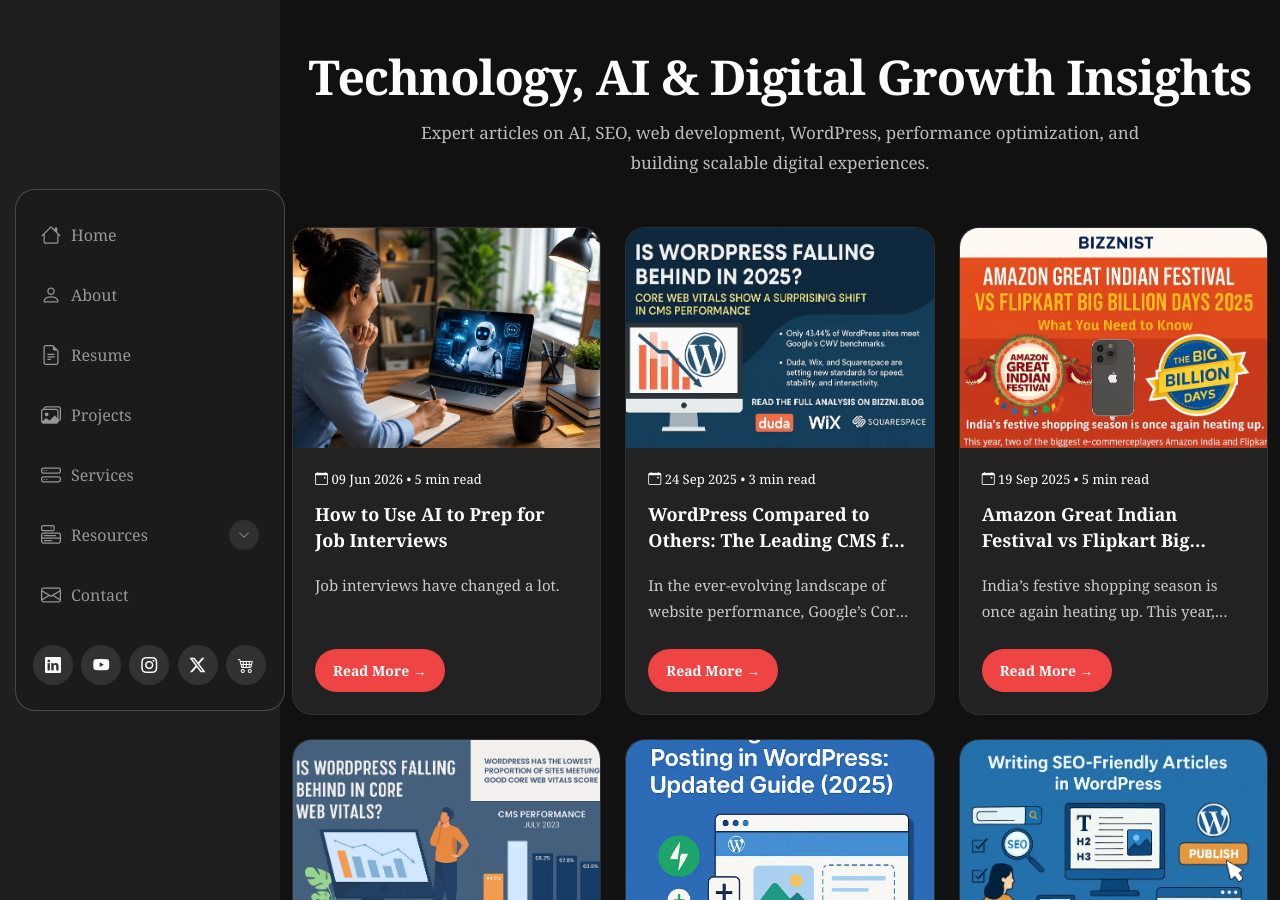
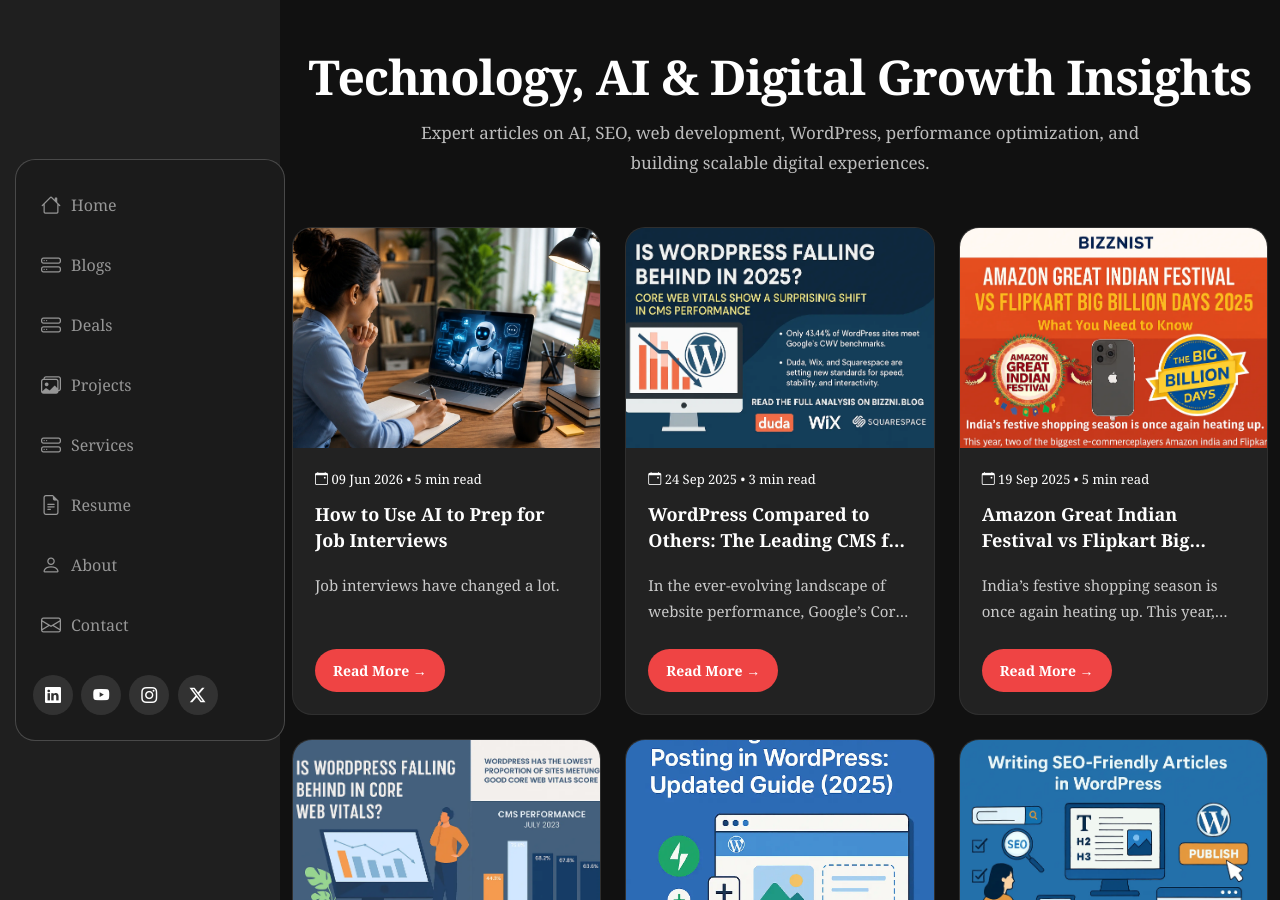
Before and after one commit to iamreemaroy/Reema-Roy, a Jekyll site: the page built from blog/index.html, in a window 1280 px wide and 900 px high. Built offline with Jekyll 4.4.1, drawn with Linux system fonts in a browser that asks for light colours; the list of posts is cut into pages by our own code.

Commit message:
Update header.html

```diff
--- a/_includes/header.html
+++ b/_includes/header.html
@@ -4,18 +4,13 @@
     <div class="header-container d-flex flex-column align-items-start">
       <nav id="navmenu" class="navmenu">
         <ul>
-          <li><a href="/"><i class="bi bi-house navicon"></i>Home</a></li>
-          <li><a href="/about"><i class="bi bi-person navicon"></i> About</a></li>
-          <li><a href="/resume"><i class="bi bi-file-earmark-text navicon"></i> Resume</a></li>
-          <li><a href="/projects"><i class="bi bi-images navicon"></i> Projects</a></li>
-          <li><a href="/services"><i class="bi bi-hdd-stack navicon"></i> Services</a></li>
-          <li class="dropdown"><a href="javascript:void(0)"><i class="bi bi-menu-button navicon"></i> <span>Resources</span> <i class="bi bi-chevron-down toggle-dropdown"></i></a>
-            <ul>
-              <li><a href="/blog">Blogs</a></li>
-              <li><a href="https://www.youtube.com/@iamreemaroy">Video</a></li>
-              <li><a href="/deals">Deals</a></li>
-            </ul>
-          </li>
+            <li><a href="/"><i class="bi bi-house navicon"></i>Home</a></li>
+            <li><a href="/blog"><i class="bi bi-hdd-stack navicon"></i> Blogs</a></li>
+            <li><a href="/deals"><i class="bi bi-hdd-stack navicon"></i> Deals</a></li>
+            <li><a href="/projects"><i class="bi bi-images navicon"></i> Projects</a></li>
+            <li><a href="/services"><i class="bi bi-hdd-stack navicon"></i> Services</a></li>
+            <li><a href="/resume"><i class="bi bi-file-earmark-text navicon"></i> Resume</a></li>
+            <li><a href="/about"><i class="bi bi-person navicon"></i> About</a></li>
           <li><a href="/contact"><i class="bi bi-envelope navicon"></i> Contact</a></li>
         </ul>
       </nav>
@@ -25,7 +20,6 @@
         <a href="https://www.youtube.com/@iamreemaroy" class="youtube"><i class="bi bi-youtube"></i></a>
         <a href="https://www.instagram.com/iamreemaroyy" class="instagram"><i class="bi bi-instagram"></i></a>
         <a href="https://x.com/iamreemaroy" class="x"><i class="bi bi-twitter-x"></i></a>
-        <a href="/deals" class="deals"><i class="bi bi-cart4"></i></a>
       </div>
 
     </div>
```
